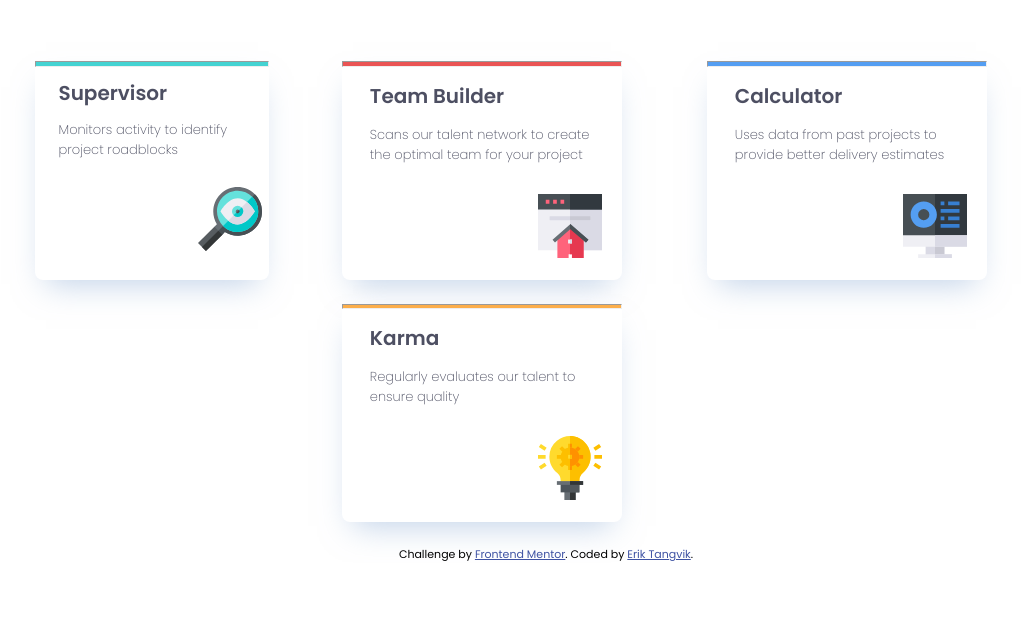
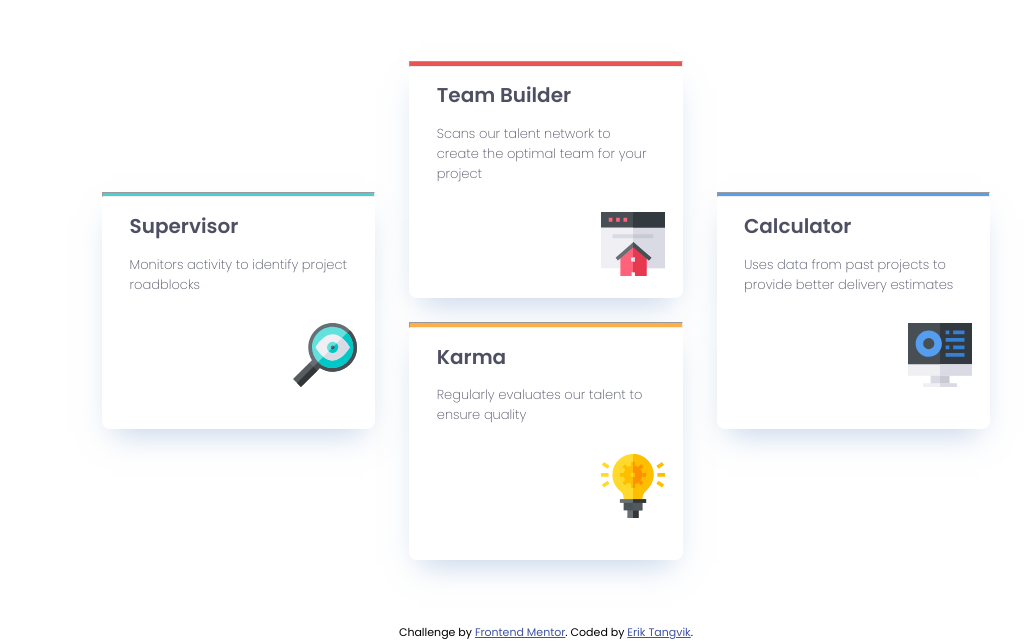
Before and after one commit to Etang131/four-card-feature-section, a plain HTML site: page index.html in a window 1280 px wide. Shown: the part 243-884 px from the top of the page, without its empty margins (94-1118 px from the left). Before the commit the page ends 806 px from the top, so only its background shows below. Drawn offline with Linux system fonts and the light colour scheme.

Commit message:
made desktop cards responsive

```diff
--- a/css/main.css
+++ b/css/main.css
@@ -123,7 +123,7 @@ h2 {
   }
 
   .card {
-    /*  margin: 3vh auto; */
+    margin: 3vh auto;
     max-width: 350px;
     width: 80%;
   }
@@ -140,14 +140,20 @@ h2 {
 
   .benefitsSection {
     display: grid;
-    grid-template-columns: repeat 4 (1fr);
-    grid-template-rows: repeat 4 (1fr);
-    justify-self: center;
-    column-gap: 15px;
+    grid-template-columns: 1fr 1fr 1fr;
+    grid-template-rows: 1fr 1fr 1fr 1fr;
+    row-gap: 3vh;
+    justify-items: center;
+    margin-bottom: 8vh;
+  }
+
+  .card {
+    margin: 0;
   }
 
   .cardOne {
-    grid-area: 2 / 1 / 3 / 2;
+    grid-area: 2 / 1 / 4 / 2;
+    justify-self: right;
   }
 
   .cardTwo {
@@ -155,18 +161,11 @@ h2 {
   }
 
   .cardThree {
-    grid-area: 3 / 2 / 4 / 3;
+    grid-area: 3 / 2 / 5 / 3;
   }
 
   .cardFour {
-    grid-area: 2 / 3 / 3 / 4;
-  }
-
-  .benefitsSection:nth-child(1) {
-    margin-top: 50%;
-  }
-
-  .benefitsSection:nth-child(4) {
-    margin-top: 50%;
+    grid-area: 2 / 3 / 4 / 3;
+    justify-self: left;
   }
 }
```
